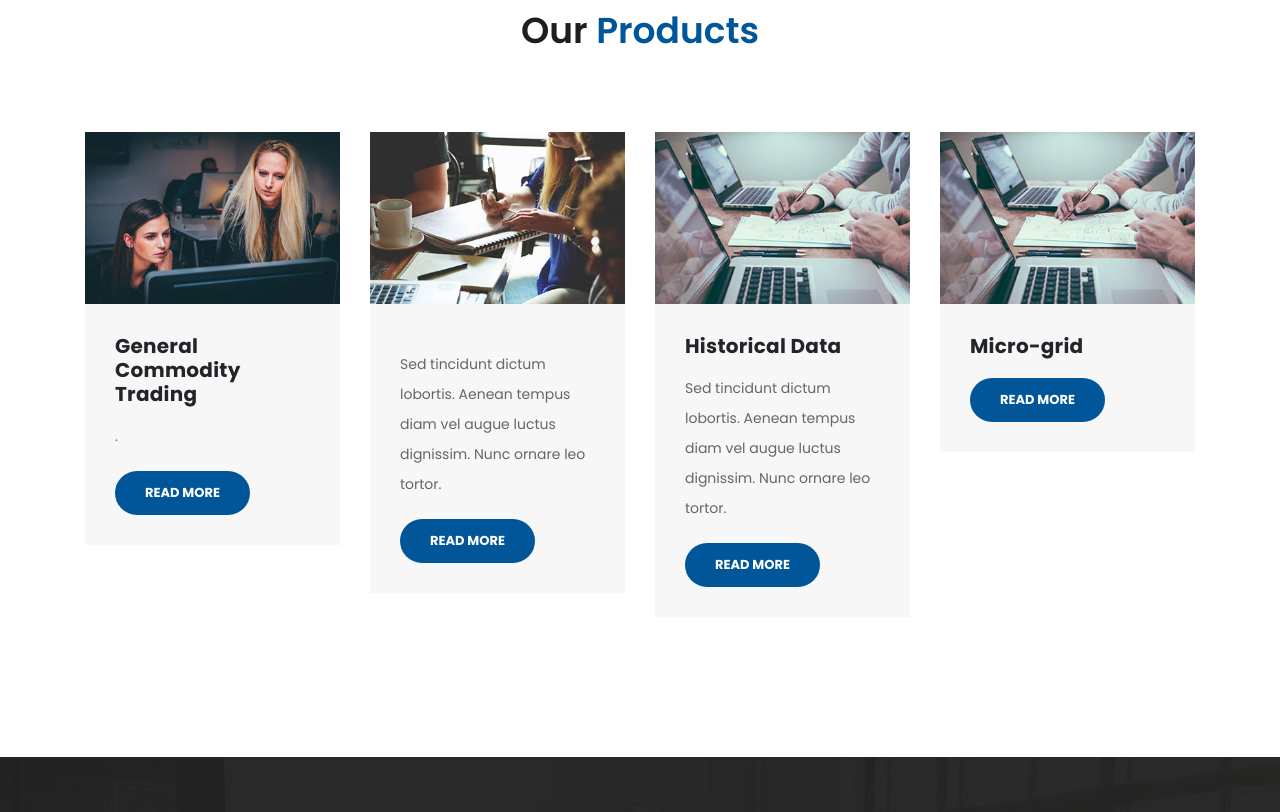
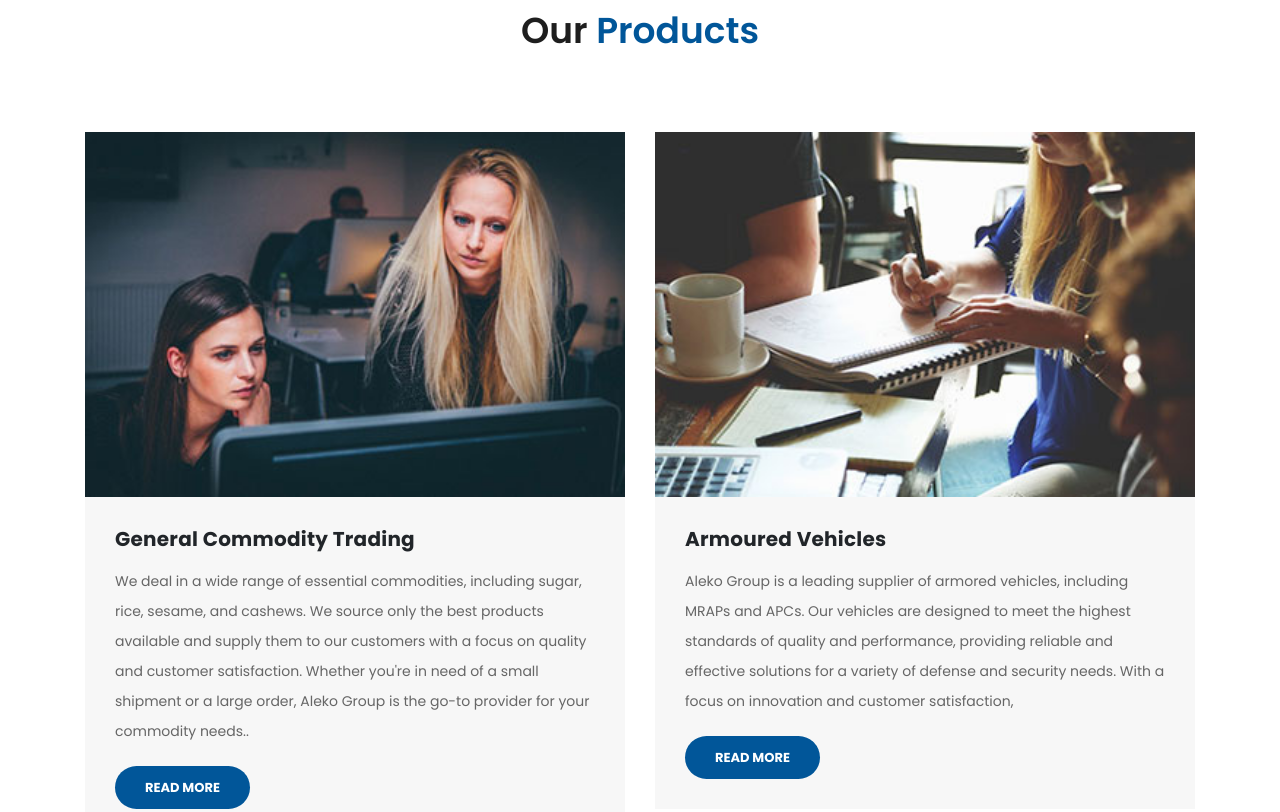
Before and after one commit to DevOchu/Alekkko, a plain HTML site: page index.html in a window 1280 px wide. Shown: the part 1800-2612 px from the top of the page. Drawn offline with Linux system fonts and the light colour scheme.

Commit message:
read more

```diff
--- a/index.html
+++ b/index.html
@@ -20,7 +20,7 @@
     <link rel="stylesheet" href="assets/css/owl.css">
 <!--
 
-Finance Business TemplateMo
+Aleko GroupTemplateMo
 
 https://templatemo.com/tm-545-finance-business
 
@@ -181,7 +181,7 @@ https://templatemo.com/tm-545-finance-business
                       to continuously grow and evolve, establishing
                       ourselves as a reliable and trusted name in the
                       global market.</p>
-                    <a href="about.html" class="filled-button">Read More</a>
+                    <a href="" class="filled-button">Read More</a>
                   </div>
                 </div>
               </div>
@@ -199,42 +199,54 @@ https://templatemo.com/tm-545-finance-business
               <!-- <span>Aliquam id urna imperdiet libero mollis hendrerit</span> -->
             </div>
           </div>
-          <div class="col-md-3">
+          <div class="col-md-6">
             <div class="service-item">
               <img src="assets/images/service_01.jpg" alt="">
               <div class="down-content">
                 <h4>General Commodity Trading</h4>
-                <p>.</p>
+                <p>We deal in a wide range of essential commodities, including sugar, rice, sesame, and cashews. We source only the best
+products available and supply them to our customers with a focus on quality and customer satisfaction. Whether you're in
+need of a small shipment or a large order, Aleko Group is the go-to provider for your commodity needs..</p>
                 <a href="" class="filled-button">Read More</a>
               </div>
             </div>
           </div>
-          <div class="col-md-3">
+          <div class="col-md-6">
             <div class="service-item">
               <img src="assets/images/service_02.jpg" alt="">
               <div class="down-content">
-                <h4></h4>
-                <p>Sed tincidunt dictum lobortis. Aenean tempus diam vel augue luctus dignissim. Nunc ornare leo tortor.</p>
+                <h4>Armoured Vehicles</h4>
+                <p style="word-wrap: break-word;
+overflow: hidden;
+text-overflow: ellipsis;
+max: height 30%;">Aleko Group is a leading supplier of armored vehicles, including MRAPs and APCs. Our vehicles are designed to meet
+the highest standards of quality and performance, providing reliable and effective solutions for a variety of defense and
+security needs. With a focus on innovation and customer satisfaction,</p>
                 <a href="" class="filled-button">Read More</a>
               </div>
             </div>
           </div>
-          <div class="col-md-3">
+          <div class="col-md-6">
             <div class="service-item">
               <img src="assets/images/service_03.jpg" alt="">
               <div class="down-content">
-                <h4>Historical Data</h4>
-                <p>Sed tincidunt dictum lobortis. Aenean tempus diam vel augue luctus dignissim. Nunc ornare leo tortor.</p>
+                <h4>Refined Oil Products</h4>
+                <p>Aleko Group is a trusted provider of refined oil products, including AGO, PMS, and Jet-A1. Our products are sourced from reliable
+suppliers and are of the highest quality, ensuring that our customers receive the best possible products. Whether you're in need of
+small quantities or large shipments, Aleko Group has the expertise and resources to meet your refined oil needs..</p>
                 <a href="" class="filled-button">Read More</a>
               </div>
             </div>
           </div>
-          <div class="col-md-3">
+          <div class="col-md-6">
             <div class="service-item">
               <img src="assets/images/service_03.jpg" alt="">
               <div class="down-content">
-                <h4>Micro-grid</h4>
-                <p></p>
+                <h4>Micro-grid Power Solutions</h4>
+                <p>we are the leading provider of cutting-edge microgrid power solutions for remote and off-grid locations. Our solutions are designed
+to provide reliable, clean, and affordable energy, improving access to power and contributing to a better future. With a focus on
+innovation and sustainability, Aleko Group is committed to providing its customers with the best possible solutions for their power
+needs.</p>
                 <a href="" class="filled-button">Read More</a>
               </div>
             </div>
```
Also changed, not shown: about.html (+2 -2 lines), contact.html (+2 -2 lines), index2.html (+1 -1 lines), services.html (+1 -1 lines).
